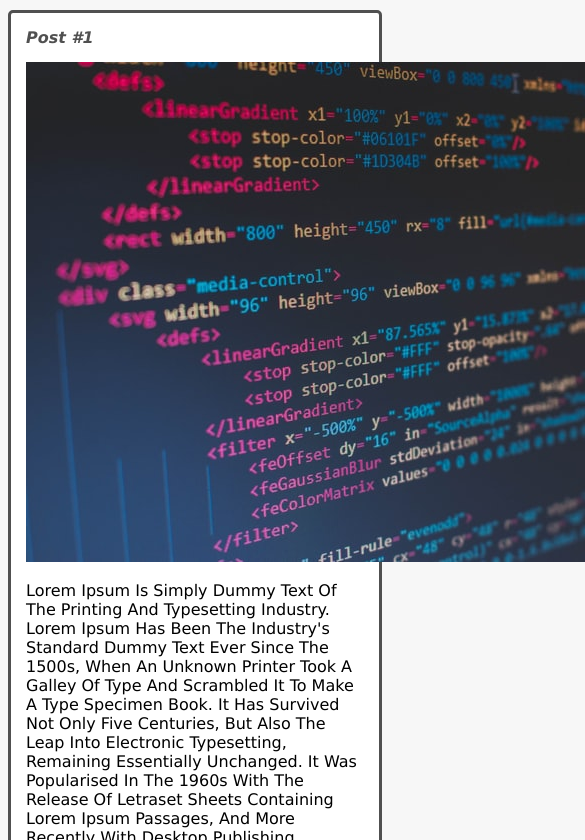
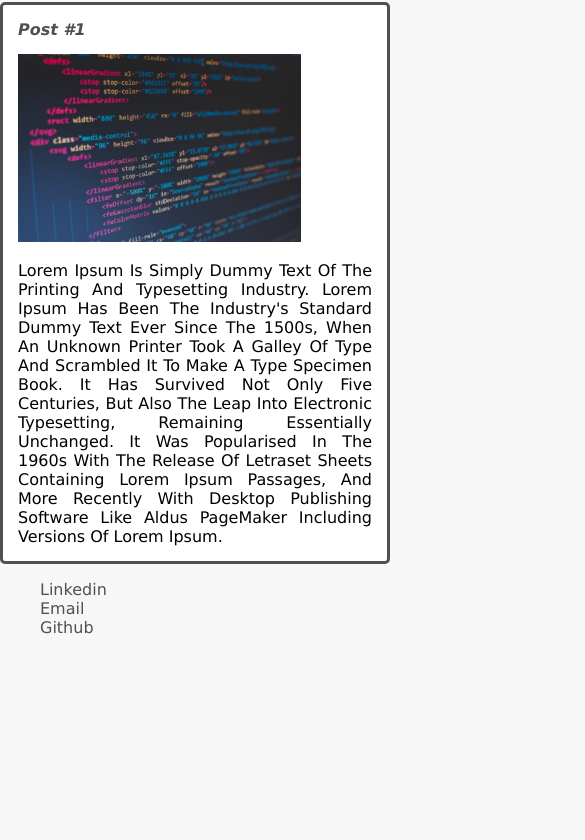
Before and after one commit to Mauro-FS/dio-course-html5-css3-introduction, a plain HTML site: page index.html in a window 390 px wide. Shown: the part 374-1214 px from the top of the page, 585 px wide, since content can reach past the window. After the commit the page ends 1027 px from the top, so only its background shows below. Drawn offline with Linux system fonts and the light colour scheme.

Commit message:
changing the alignment of the content and some responsiveness

```diff
--- a/style.css
+++ b/style.css
@@ -1,6 +1,8 @@
 body {
   background: #f7f7f7;
   font-family: Verdana, Geneva, Tahoma, sans-serif;
+  max-width: 900px;
+  margin: auto;
 }
 
 .photo {
@@ -44,10 +46,12 @@ a {
   margin-bottom: 15;
   border-radius: 5px;
   text-transform: capitalize;
+  text-align: justify;
 }
 
 .post_image {
   margin-bottom: 15px;
+  width: 80%;
 }
 
 .contact_list {
```
Also changed, not shown: 1 other file.
